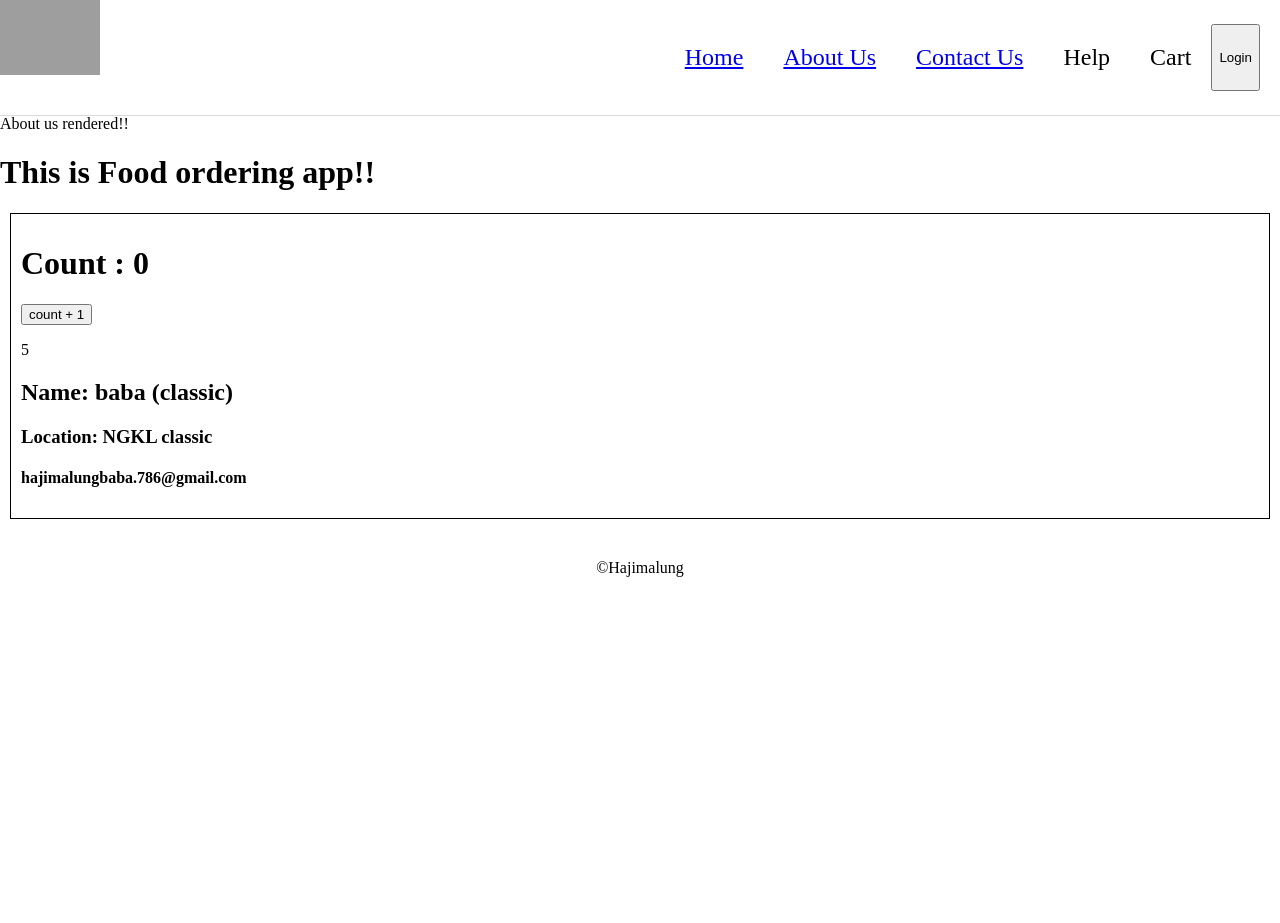
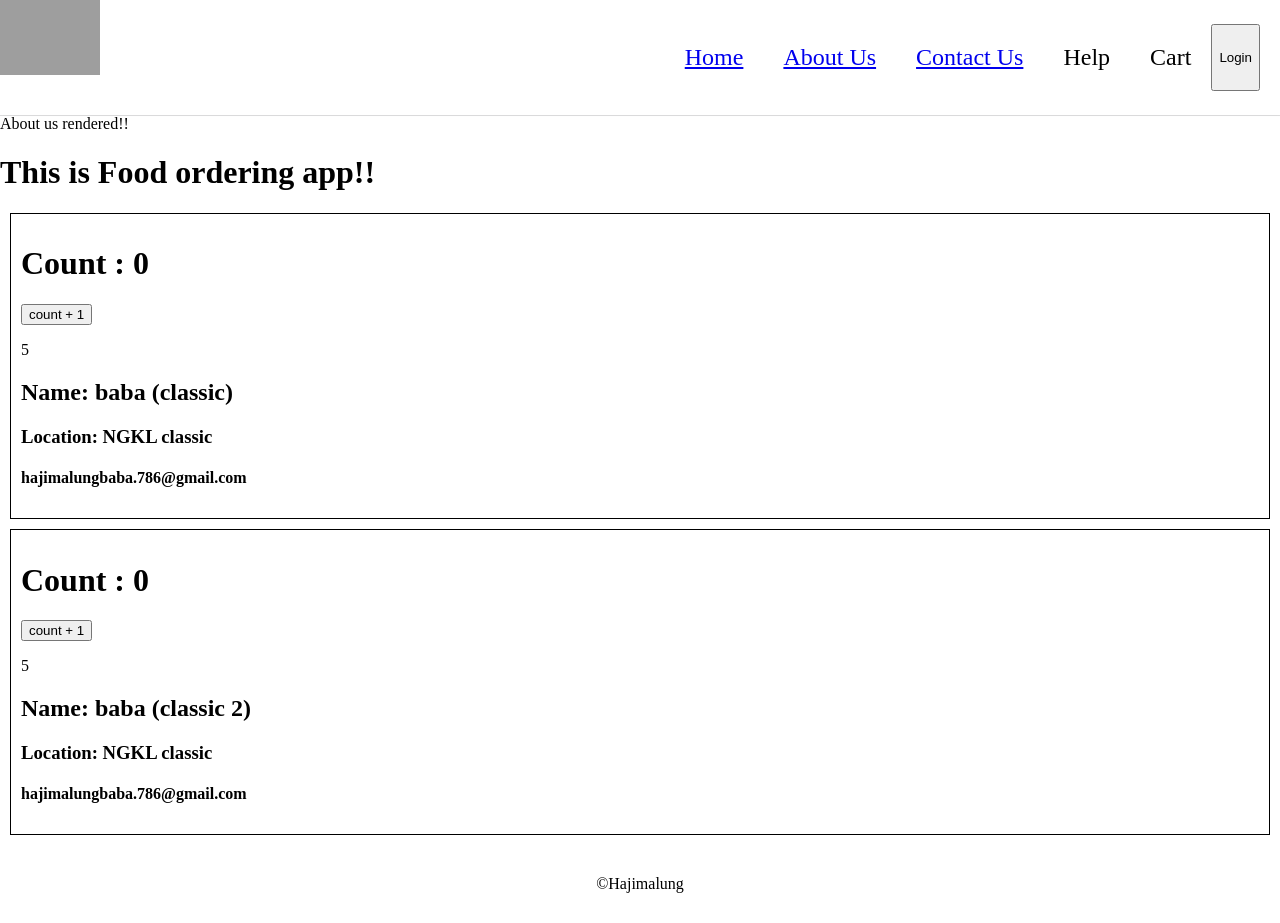
Before and after one commit to hajimalung/NamasteFood, a React (Vite) app: page /aboutus in a window 1280 px wide. Before the commit the page ends 800 px from the top, so only its background shows below. Built offline with nearby package versions, Linux system fonts and the light colour scheme; grey boxes are pictures that could not be loaded.

Commit message:
understanding lifecycle with child components

```diff
--- a/src/components/Aboutus.js
+++ b/src/components/Aboutus.js
@@ -2,6 +2,9 @@
 import User from "./User";
 import UserClass from "./UserClass";
 import { Component } from "react";
+
+// if there are multipl child componentes to be mounted the lifecycle will look like
+// parent contructor -> parent render -> child1 constructor -> child1 render -> child2 constructor -> child2 render ...... -> child1 component did mount -> child2 component did mount -> parnet component did mount
 
 class AboutUs extends Component{
     constructor(props){
@@ -19,7 +22,8 @@ class AboutUs extends Component{
         return (<div>
             About us rendered!!
             <h1>This is Food ordering app!!</h1>
-            <UserClass name={"baba (classic)"} location={"NGKL classic"}/>
+                <UserClass name={"baba (classic)"} location={"NGKL classic"}/>
+                <UserClass name={"baba (classic 2)"} location={"NGKL classic"}/>
             </div>);
     }
 }
```
